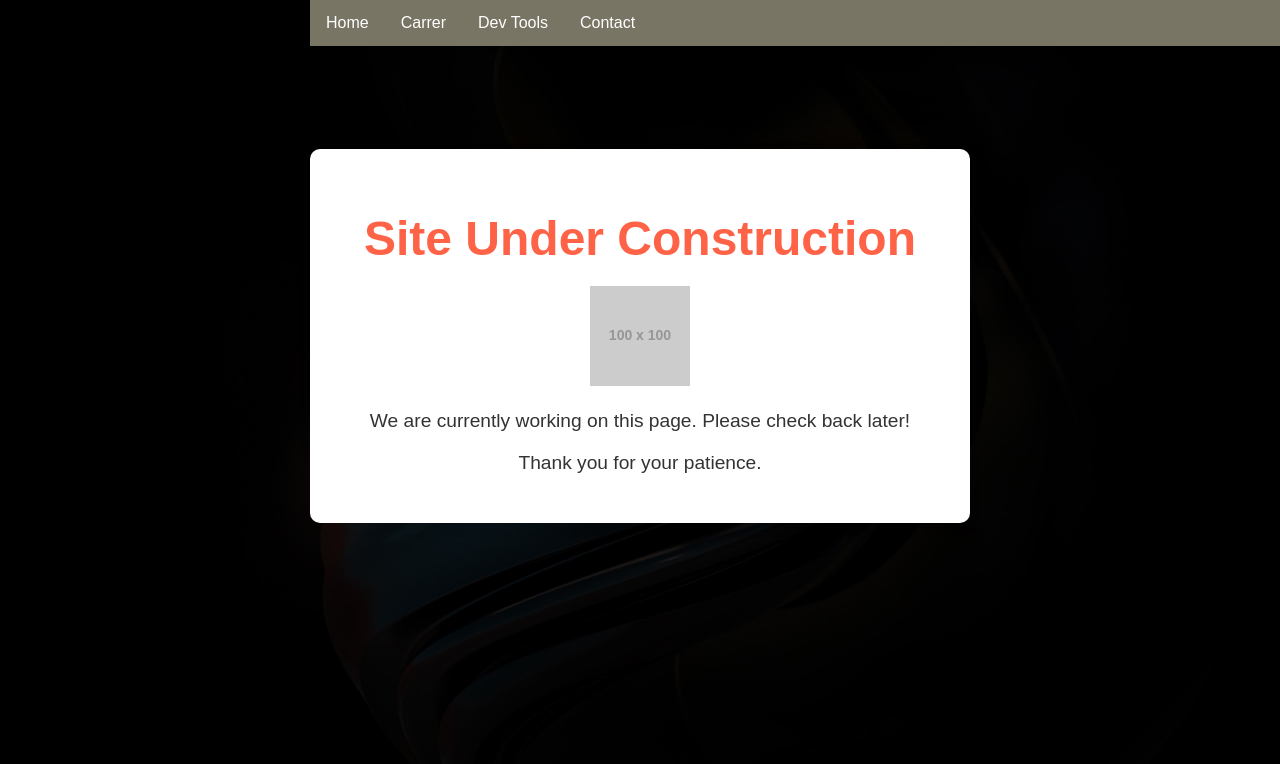
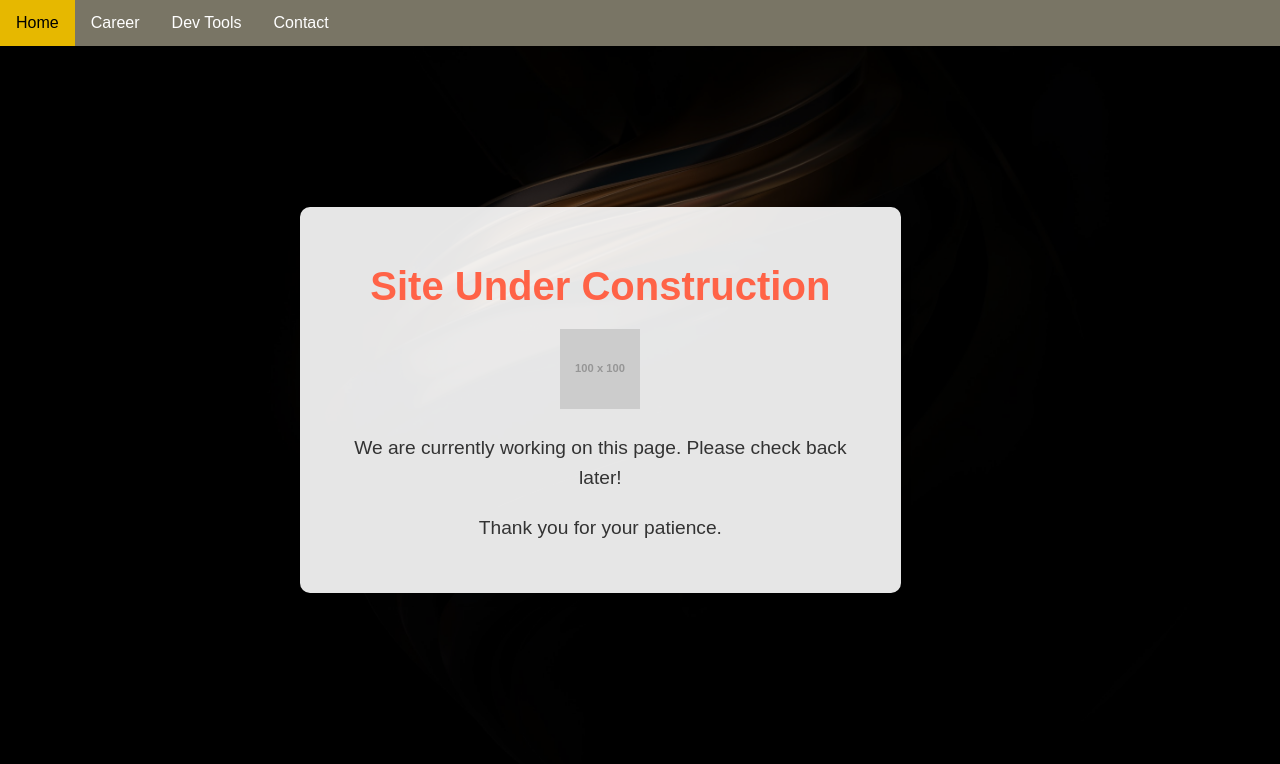
Before and after one commit to LeviRony/Rony_Levi_Profile, a website: page index.html in a window 1280 px wide. Drawn offline with Linux system fonts and the light colour scheme; placeholder pictures from the web are drawn by us.

Commit message:
index page fix navbar location

```diff
--- a/assets/index.css
+++ b/assets/index.css
@@ -1,39 +1,42 @@
+/* Apply background image to the entire page */
 html {
     background-image: url('/images/huawei-mate-9-luxury-dark-gold-abstract-stock-14-10-2024-1728936550-hd-wallpaper.jpg');
     background-size: cover;
+    background-position: center;
     background-repeat: no-repeat;
-    animation: scrollVertical 10s linear infinite;
+    background-attachment: fixed; /* Fixes scrolling issues */
     width: 100%;
+    min-height: 100%;
     background-color: #000;
-    margin-top: -5%;
-    z-index: -1;
 }
-/* Basic reset and body styling */
+
+/* Flexbox-centered layout */
 body {
     font-family: Arial, sans-serif;
     margin: 0;
     padding: 0;
     display: flex;
-    justify-content: center;
     align-items: center;
-    height: 100vh;
-    z-index: 1;
+    min-height: 100vh; /* Prevents mobile cutoff issues */
+    background-color: rgba(0, 0, 0, 0.5); /* Dark overlay for readability */
 }
 
-/* Container for the "Under Construction" message */
+/* Main container */
 .container {
     text-align: center;
-    background-color: #fff;
+    background-color: rgba(255, 255, 255, 0.9); /* Slight transparency */
     padding: 30px;
     border-radius: 10px;
-    box-shadow: 0 4px 12px rgba(0, 0, 0, 0.1);
+    box-shadow: 0 4px 12px rgba(0, 0, 0, 0.2);
     max-width: 600px;
-    width: 100%;
+    width: 90%; /* Responsive width */
+    margin-left: 50%;
+
 }
 
 /* Heading styling */
 h1 {
-    font-size: 3em;
+    font-size: 2.5em; /* Adjusted for responsiveness */
     color: #FF6347;
     margin-bottom: 20px;
 }
@@ -42,13 +45,15 @@ h1 {
 p {
     font-size: 1.2em;
     color: #333;
+    line-height: 1.6; /* Improves readability */
 }
 
-/* Optional: Adding an image or icon for construction theme */
+/* Under construction icon */
 .icon {
     margin: 20px 0;
 }
 
 .icon img {
-    width: 100px;
+    width: 80px; /* Slightly smaller for better balance */
+    max-width: 100%;
 }
--- a/index.html
+++ b/index.html
@@ -3,30 +3,43 @@
 
 <head>
     <meta charset="UTF-8">
-    <meta name="viewport" content="width=device-width">
-    <link rel="stylesheet" type="text/css" href="./assets/index.css">
+    <meta name="viewport" content="width=device-width, initial-scale=1.0">
+    <meta name="description" content="Welcome to Rony Levi's personal site. This page is currently under construction.">
+    <title>Rony Levi</title>
+
+    <!-- External Stylesheets -->
+    <link rel="stylesheet" href="./assets/index.css">
     <link rel="stylesheet" href="./assets/navbar.css">
-    <script src="./javascript/profile.js"></script>
-    <title>Rony Levi</title>
 </head>
+
+<body>
+
+    <!-- Header & Navigation -->
     <header>
-    <body>
-        <ul class="nav">
+        <nav aria-label="Main navigation">
+            <ul>
                 <li><a class="active" href="index.html">Home</a></li>
-          <li><a href="timeline.html">Carrer</a></li>
+                <li><a href="timeline.html">Career</a></li>
                 <li><a href="devTools.html">Dev Tools</a></li>
                 <li><a href="profile.html">Contact</a></li>
             </ul>
-        </body>
+        </nav>
     </header>
-<body>
+
+    <!-- Main Content -->
+    <main>
         <div class="container">
             <h1>Site Under Construction</h1>
             <div class="icon">
-            <img src="https://via.placeholder.com/100" alt="Under Construction Icon">
+                <img src="https://via.placeholder.com/100" alt="Construction icon representing site maintenance">
             </div>
             <p>We are currently working on this page. Please check back later!</p>
             <p>Thank you for your patience.</p>
         </div>
+    </main>
+
+    <!-- External JavaScript -->
+    <script src="./javascript/index.js"></script>
+
 </body>
 </html>
```
Also changed, not shown: timeline.html (+1 -1 lines), javascript/index.js (added). Lines whose indentation alone changed are shown as unchanged.
